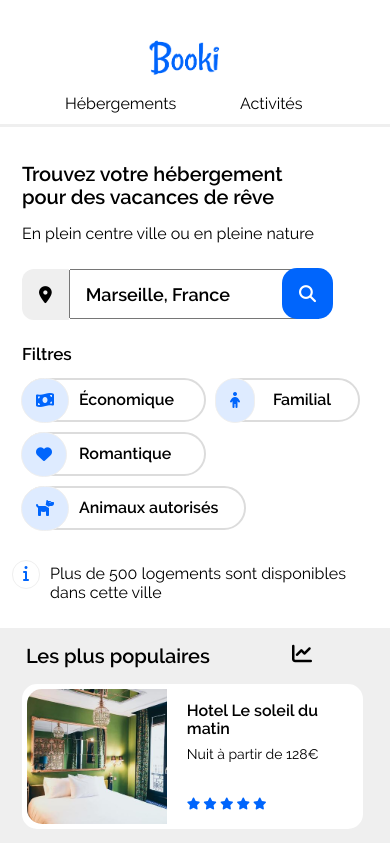
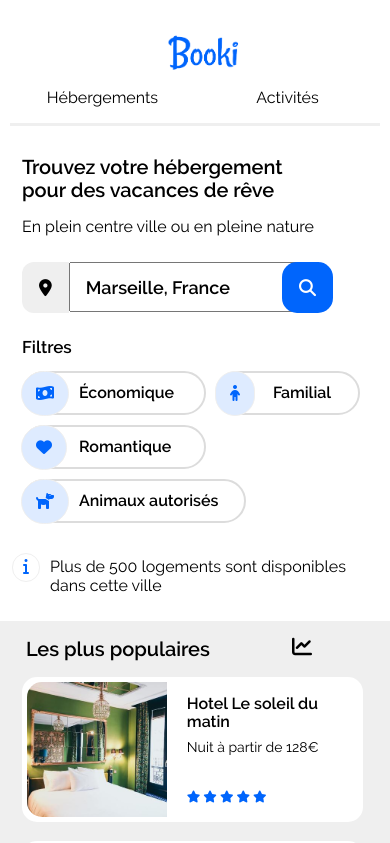
Before and after one commit to nissrr/Booki, a plain HTML site: page index.html in a window 390 px wide. Shown: the top 843 px of the page. Drawn offline with Linux system fonts and the light colour scheme.

Commit message:
finalisation

```diff
--- a/css/style.css
+++ b/css/style.css
@@ -17,7 +17,7 @@
     font-style: normal;
 }
 
-/******/
+/*** BODY ***/
 
 body
 {
@@ -47,14 +47,13 @@ img
 {
     display: flex;
     justify-content: space-between;
+    align-items: center;
 }
 
 .navigation img
 {
     width: 90px;
     height: 45px;
-    padding-top: 35px;
-    padding-left: 15px;
 }
 
 .navigation ul
@@ -62,11 +61,19 @@ img
     display: flex;
     flex-direction: row;
     list-style-type: none;
+    justify-content: space-between;
+    width: 250px;
+    height: 100px;
+    padding: 0;
+    margin: 0;
 }
 
 .navigation li
 {
-    margin: 25px;
+    justify-content: space-between;
+    width: 130px;
+    text-align: center;
+    padding-top: 38px;
 }
 
 .navigation li a
@@ -75,11 +82,11 @@ img
     color: black;
 }
 
-.navigation li a:hover
+.navigation li:hover
 {
     color: #0065FC;
     border-top: 3px solid #0065FC;
-    padding-top: 37px;
+    padding-top: 35px;
 }
 
 .titresect h1
@@ -87,7 +94,6 @@ img
     font-weight: bolder;
     font-size: 20px;
     text-align: left;
-    padding-top: 7px;
     font-family: 'ralewaysemibold';
 }
 
@@ -126,13 +132,12 @@ img
     display: none;
 }
 
-
 #recherche2
 {
     font-family: 'ralewaysemibold';
     padding-left: 15px;
     width: 230px;
-    height: 44.5px;
+    height: 44px;
     font-size: 18px;
 }
 
@@ -150,10 +155,9 @@ img
     padding-top: 30px;
     position: relative;
     font-family: 'ralewaysemibold';
-    margin-right: -50px;
 }
 
-.filtrereponsive
+.filtreresponsive
 {
     display: flex;
     flex-direction: row;
@@ -344,7 +348,7 @@ main
 {
     font-family: 'ralewaysemibold';
     padding-left: 3%;
-    padding-top: 8%;
+    margin-top: 8%;
 }
 
 /*------LES PLUS POPULAIRES------*/
@@ -358,8 +362,6 @@ main
     flex-direction: column;
     padding-right: 42px;
     justify-content: space-around;
-
-
 }
 
 .titreaside
@@ -391,12 +393,6 @@ main
     margin-left: 9%;
 }
 
-.hotelcard2 a
-{
-    text-decoration: none;
-    color: black;
-}
-
 .hotelcard2 h2
 {
     position: relative;
@@ -404,6 +400,12 @@ main
     bottom: 140px;
     font-size: 16px;
     padding-left: 160px;
+}
+
+.hotelcard2 a
+{
+    text-decoration: none;
+    color: black;
 }
 
 .hotelcard2 p
@@ -488,6 +490,8 @@ main
     font-size: 16px;
 }
 
+/* FORT DE POMEGUE + FRIOUL */
+
 .activites2
 {
     display: flex;
@@ -495,8 +499,6 @@ main
     width: 25%;
     justify-content: space-between;
 }
-
-/* FORT DE POMEGUES */
 
 .fort
 {
@@ -519,8 +521,6 @@ main
     margin-left: 20px;
     font-size: 16px;
 }
-
-/* Frioul */
 
 .frioul
 {
@@ -551,8 +551,6 @@ main
     border-radius: 15px;
     box-shadow: 1px 1px 15px #DCDCDC;
     width: 25%;
-
-
 }
 
 .calanques img
@@ -570,6 +568,8 @@ main
     font-size: 16px;
 }
 
+/* Notre dame de la garde + Parc */
+
 .activites3
 {
     display: flex;
@@ -578,13 +578,11 @@ main
     justify-content: space-between;
 }
 
-/* Notre dame de la garde */
-
 .notredame
 {
     border-radius: 15px;
     box-shadow: 1px 1px 15px #DCDCDC;
-    margin-bottom: 4%;
+    margin-bottom: 8%;
 
 }
 
@@ -602,8 +600,6 @@ main
     margin-left: 20px;
     font-size: 16px;
 }
-
-/* Parc longchamp */
 
 .parc
 {
@@ -672,7 +668,7 @@ main
 
 
 
-
+/*----- MEDIA QUERIES -----*/
 
 
 
@@ -848,30 +844,34 @@ main
 
     .navigation img
     {
-        padding-left: 110px;
         width: 110px;
-        margin-bottom: -30px;
-    }
-
-
-    .navigation li
-    {
-        width: 100%;
-        margin-bottom: -7px;
-    }
-
-    .navigation li a:hover
-    {
-        border-bottom: 3px solid #0065FC;
-        border-top: none;
-        padding-bottom: 10px;
+        padding-top: 30px;
     }
 
     .navigation ul
     {
-        border-bottom: 3px solid #EFEFEF;
         padding-bottom: 17px;
         margin-left: -22px;
+        width: 370px;
+        height: initial;
+        justify-content: space-around;
+        padding-top: 10px;
+    }
+
+    .navigation li
+    {
+        width: 186px;
+        text-align: center;
+        border-bottom: 3px solid #EFEFEF;
+        padding-bottom: 15px;
+        padding-top: initial;
+    }
+
+    .navigation li:hover
+    {
+        border-bottom: 3px solid #0065FC;
+        border-top: none;
+        padding-top: initial;
     }
 
     .titresect
@@ -898,7 +898,7 @@ main
         width: min-content;
         position: relative;
         left: 260px;
-        bottom: 52px;
+        bottom: 51px;
         font-size: 17px;
         padding: 17px;
         border-radius: 15px;
@@ -967,7 +967,6 @@ main
     .hotels, .hotels2
     {
         flex-direction: column;
-        align-items: center;
     }
 
     #Hébergements
@@ -984,6 +983,7 @@ main
         box-shadow: 1px 1px 15px #DCDCDC;
         width: 300px;
         height: 175px;
+        margin-left: 21px;
     }
 
     .hotelcard img
@@ -1033,15 +1033,13 @@ main
     {
         flex-direction:column;
         padding-left: 23px;
-        margin-bottom: -9px;
         margin-top: 20px;
-
     }
 
     .apropos
-{
-    margin-left: 0px;
-}
+    {
+        margin-left: 0px;
+    }
 
 
 
--- a/index.html
+++ b/index.html
@@ -40,7 +40,7 @@
 
                     <h2>Filtres</h2>
 
-                    <div class="filtrereponsive">
+                    <div class="filtreresponsive">
 
                         <div class="filtre1"><a href="#">
                             <i class="fa-solid fa-money-bill-wave"></i>
```
